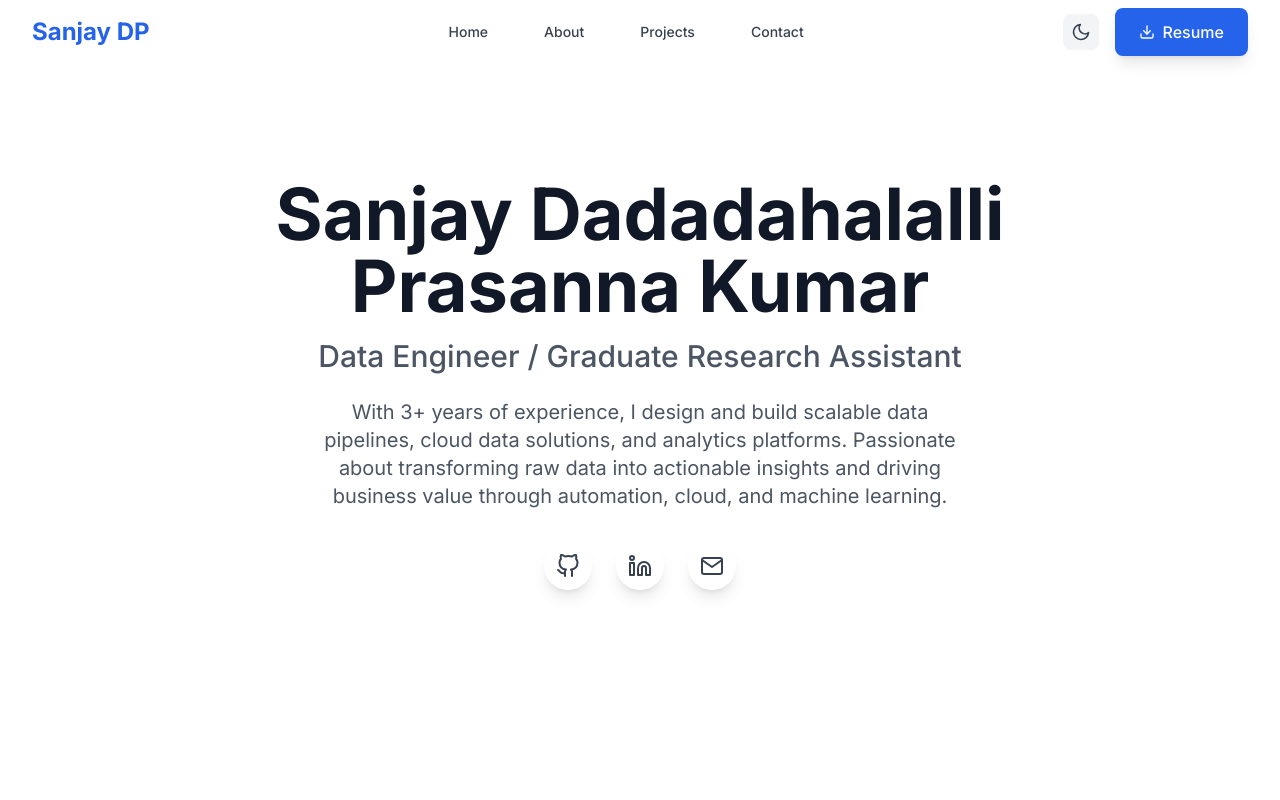
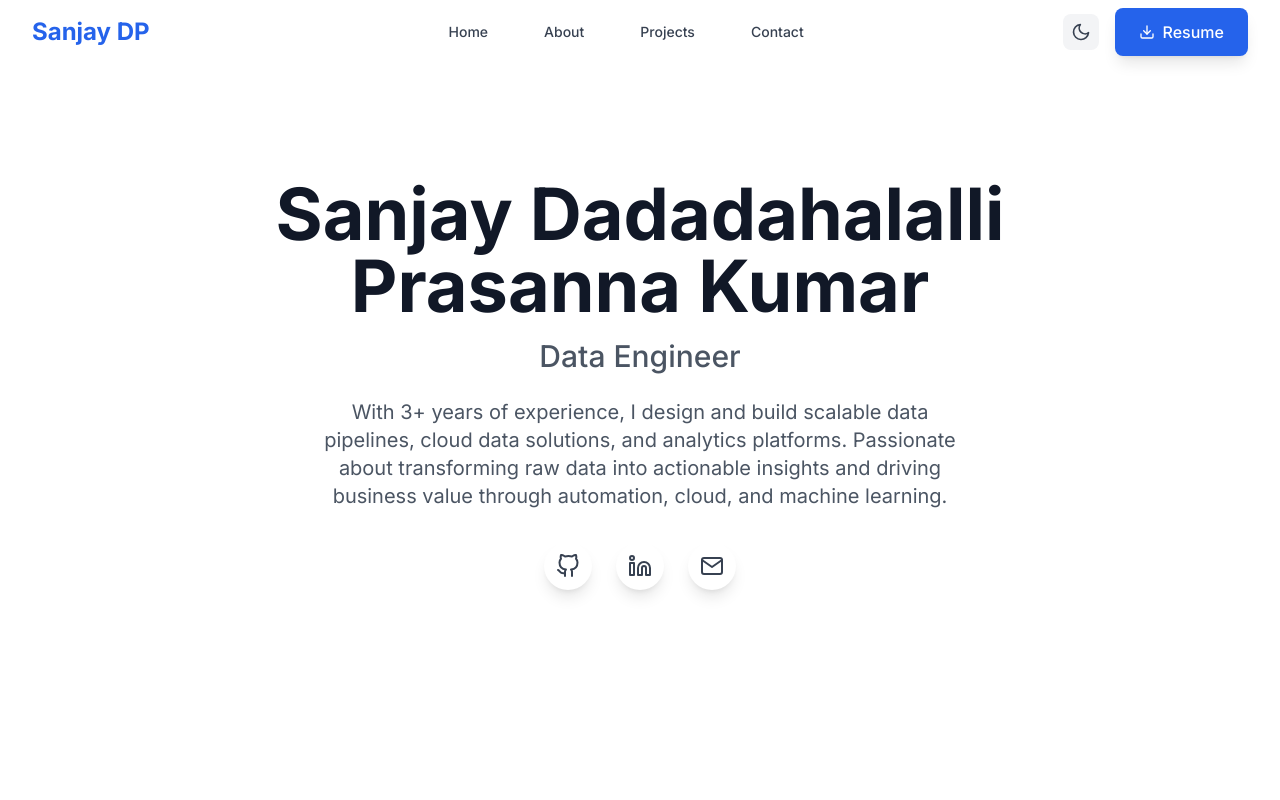
Before and after one commit to sanjaydp/sanjaydp-portfolio, a React (Vite) app: page / in a window 1280 px wide. Shown: the top 800 px of the page. Built offline with nearby package versions, Linux system fonts and the light colour scheme.

Commit message:
Update portfolio with real resume info, projects, and certifications

```diff
--- a/src/components/Hero.jsx
+++ b/src/components/Hero.jsx
@@ -12,7 +12,7 @@ const Hero = () => {
               Sanjay Dadadahalalli Prasanna Kumar
             </h1>
             <h2 className="text-2xl md:text-3xl text-gray-600 dark:text-gray-300 font-medium">
-              Data Engineer / Graduate Research Assistant
+              Data Engineer
             </h2>
           </div>
 
```
